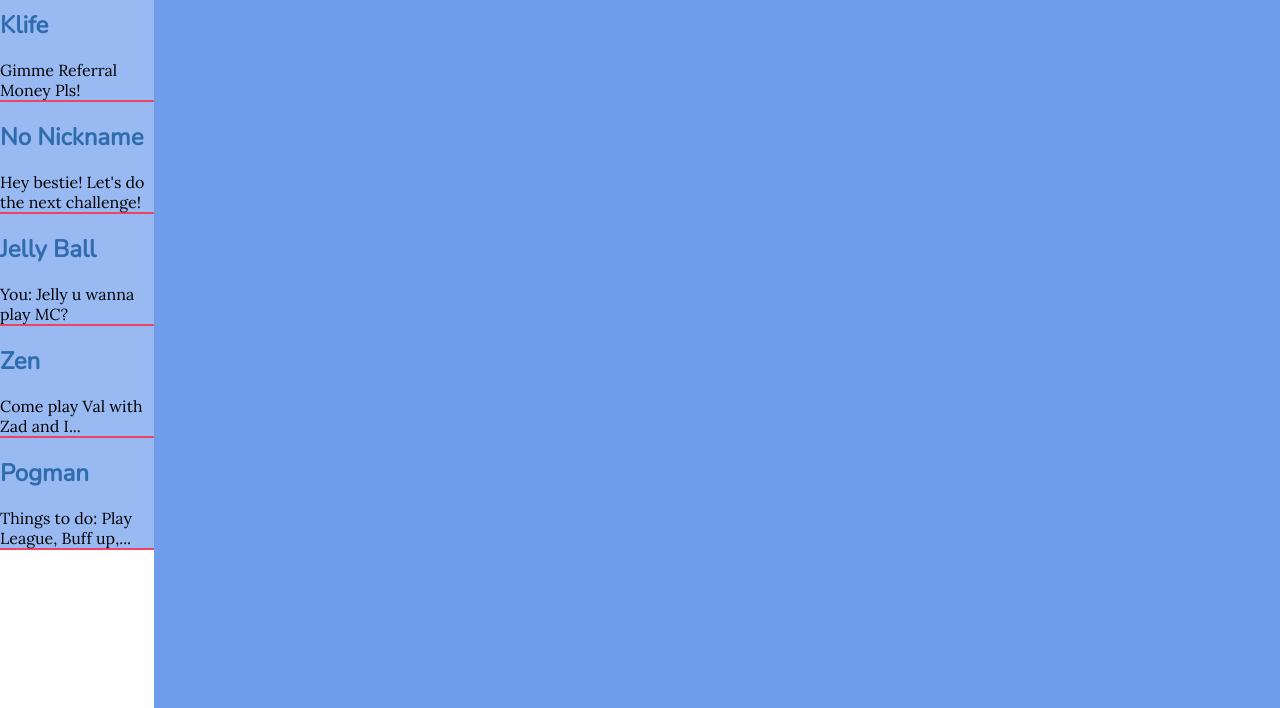
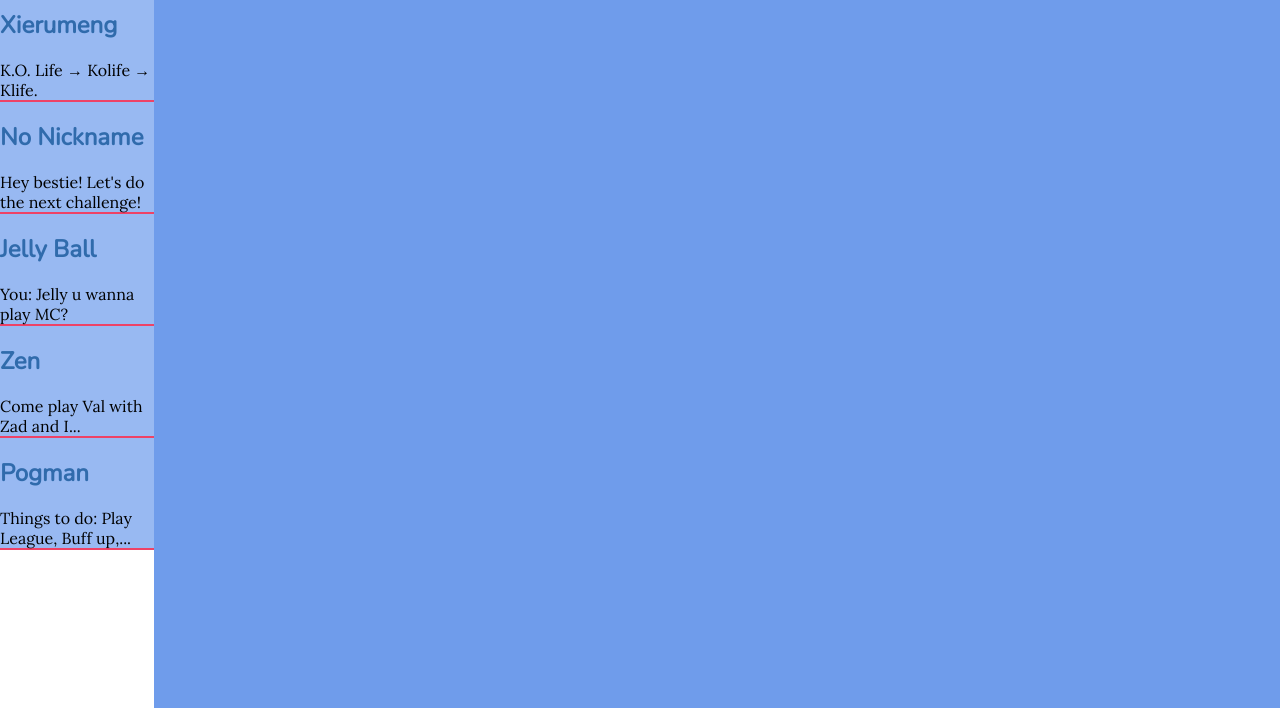
Before and after one commit to smrahman1/Learnathon, a plain HTML site: page Challenge1/index.html in a window 1280 px wide. Shown: the part 92-800 px from the top of the page. Drawn offline with nearby package versions, Linux system fonts and the light colour scheme.

Commit message:
randomEdits

```diff
--- a/Challenge1/index.html
+++ b/Challenge1/index.html
@@ -26,8 +26,8 @@
         </nav>
         <div id="dashboard">
             <ul class="dashboard">
-                <li><a href="#">Klife</a></li>
-                    <p>Gimme Referral Money Pls!</p>
+                <li><a href="#">Xierumeng</a></li>
+                   <p>K.O. Life → Kolife → Klife.</p>
                 <li><a href="#">No Nickname</i></a></li>
                     <p>Hey bestie! Let's do the next challenge!</p>
                 <li><a href="#">Jelly Ball</a></li>
--- a/Challenge1/style.css
+++ b/Challenge1/style.css
@@ -104,3 +104,8 @@ html, body {
   #dashboard {
       background-color: #98B9F2;
   }
+
+  .dashboard a:hover{
+    color: purple;
+    transition: .5s;
+  }
```
